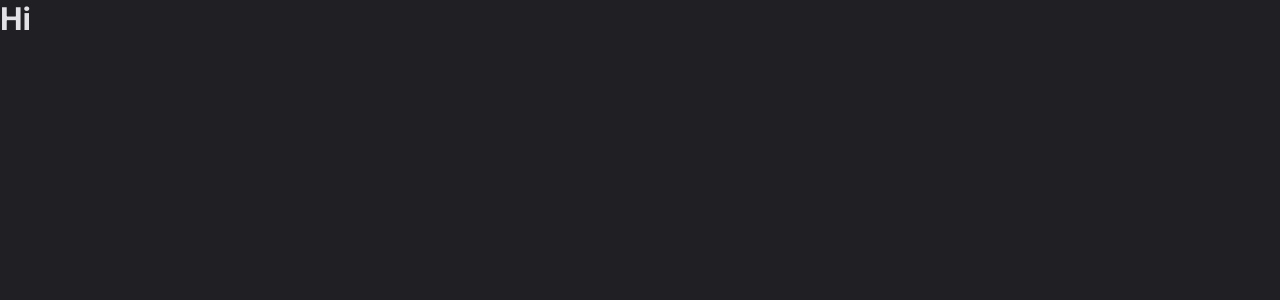
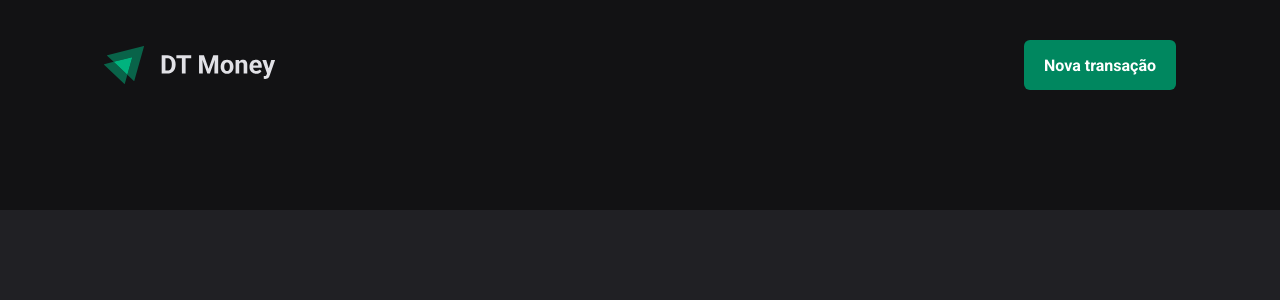
Before and after one commit to LucasFlaquer/ignite-react-03-dt-money, a React (Vite) app: page / in a window 1280 px wide. Shown: the top 300 px of the page. Built offline with nearby package versions, Linux system fonts and the light colour scheme.

Commit message:
Header component

```diff
--- a/src/App.tsx
+++ b/src/App.tsx
@@ -1,11 +1,12 @@
 import { ThemeProvider } from 'styled-components'
 import { defaultTheme } from './styles/themes/default'
 import { GlobalStyles } from './styles/global'
+import { Transactions } from './pages/transactions'
 
 export function App() {
   return (
     <ThemeProvider theme={defaultTheme}>
-      <h1>Hi</h1>
+      <Transactions />
       <GlobalStyles />
     </ThemeProvider>
   )
--- /dev/null
+++ b/src/components/header/index.tsx
@@ -0,0 +1,14 @@
+import { Container, Content, NewTransactionButton } from './styles'
+
+import logoImg from '../../assets/logo.svg'
+
+export function Header() {
+  return (
+    <Container>
+      <Content>
+        <img src={logoImg} alt="" />
+        <NewTransactionButton>Nova transação</NewTransactionButton>
+      </Content>
+    </Container>
+  )
+}
--- /dev/null
+++ b/src/components/header/styles.ts
@@ -0,0 +1,32 @@
+import styled from 'styled-components'
+
+export const Container = styled.header`
+  background-color: ${(props) => props.theme['gray-900']};
+  padding: 2.5rem 0 7.5rem;
+`
+
+export const Content = styled.div`
+  width: 100%;
+  max-width: 1120px;
+  margin: 0 auto;
+  padding: 0 1.5rem;
+  display: flex;
+  justify-content: space-between;
+  align-items: center;
+`
+
+export const NewTransactionButton = styled.button`
+  height: 50px;
+  border: 0;
+  background: ${(props) => props.theme['green-500']};
+  color: ${(props) => props.theme.white};
+  font-weight: bold;
+  padding: 0 1.25rem;
+  border-radius: 6px;
+  cursor: pointer;
+
+  &:hover {
+    background: ${(props) => props.theme['green-700']};
+    transition: background 0.2s ease;
+  }
+`
--- /dev/null
+++ b/src/pages/transactions/index.tsx
@@ -0,0 +1,9 @@
+import { Header } from '../../components/header'
+
+export function Transactions() {
+  return (
+    <div>
+      <Header />
+    </div>
+  )
+}
```
Also changed, not shown: src/assets/logo.svg (added).
